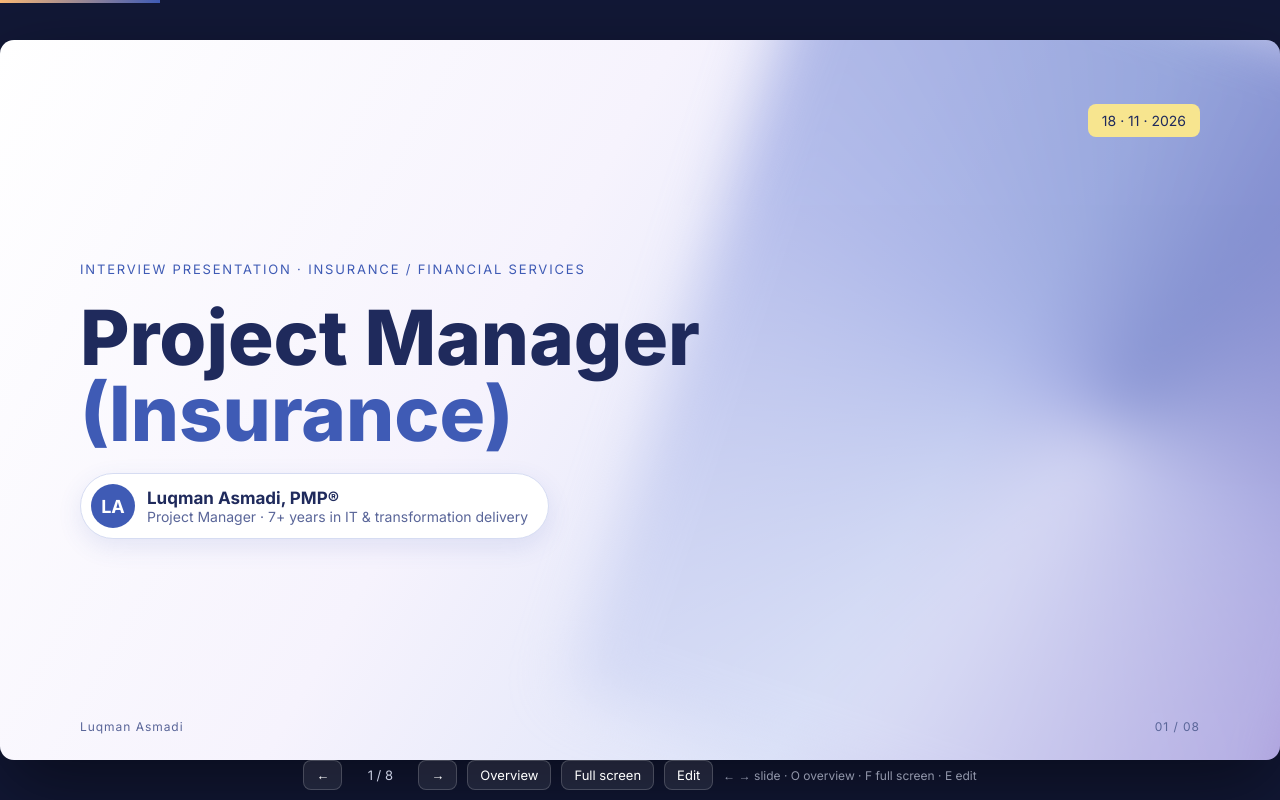
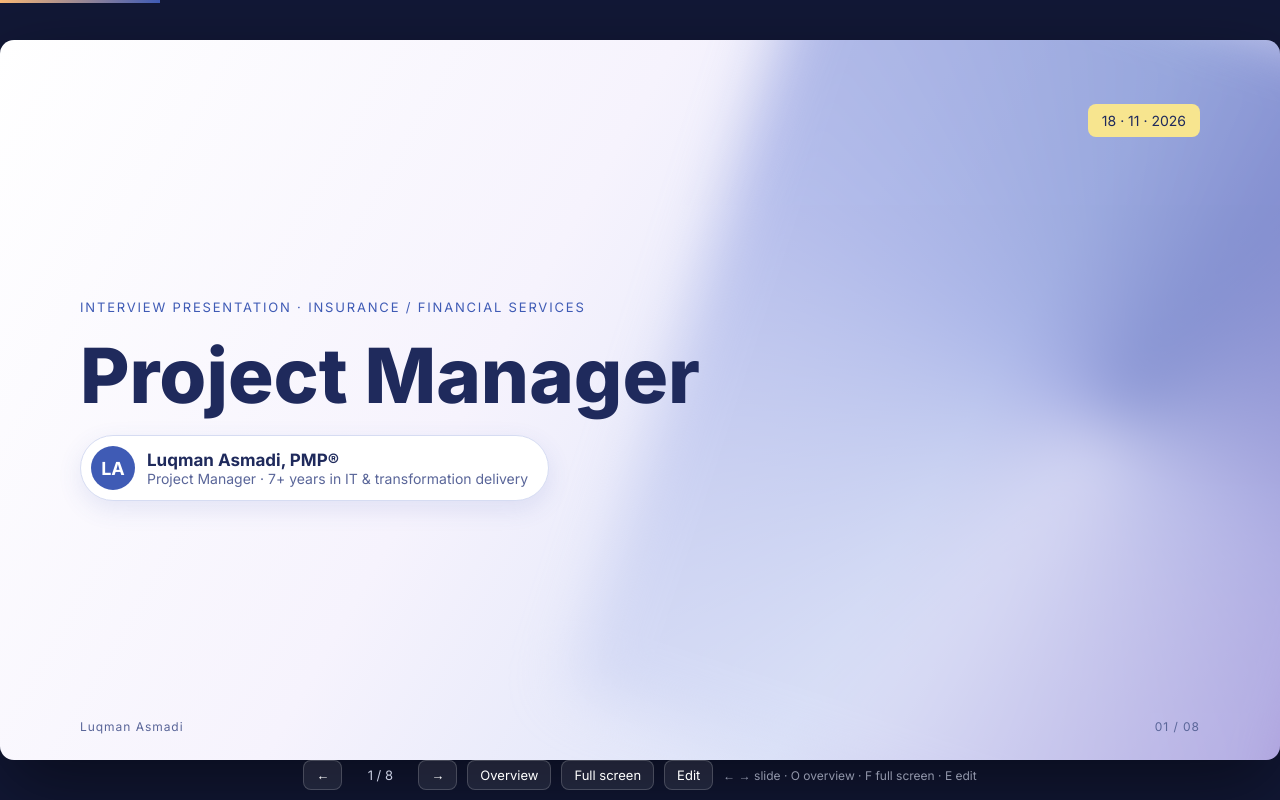
Before and after one commit to luqmanasmadi/insurance-pm-interview, a plain HTML site: page index.html in a window 1280 px wide. Drawn offline with Linux system fonts and the light colour scheme.

Commit message:
Remove (Insurance) from title slide
Co-Authored-By: Claude Opus 5.5 <noreply@anthropic.com>

```diff
--- a/index.html
+++ b/index.html
@@ -395,7 +395,7 @@ body.editing #bar{opacity:1}
   <div class="year a">18 · 11 · 2026</div>
   <div class="wrap">
     <div class="eyebrow a">Interview presentation · Insurance / Financial Services</div>
-    <h1 class="a d1">Project Manager <span>(Insurance)</span></h1>
+    <h1 class="a d1">Project Manager</h1>
     <div class="badge a d2"><div class="av">LA</div><div><b>Luqman Asmadi, PMP®</b><small>Project Manager · 7+ years in IT &amp; transformation delivery</small></div></div>
   </div>
   <div class="foot"><span>Luqman Asmadi</span><span>01 / 08</span></div>
```
